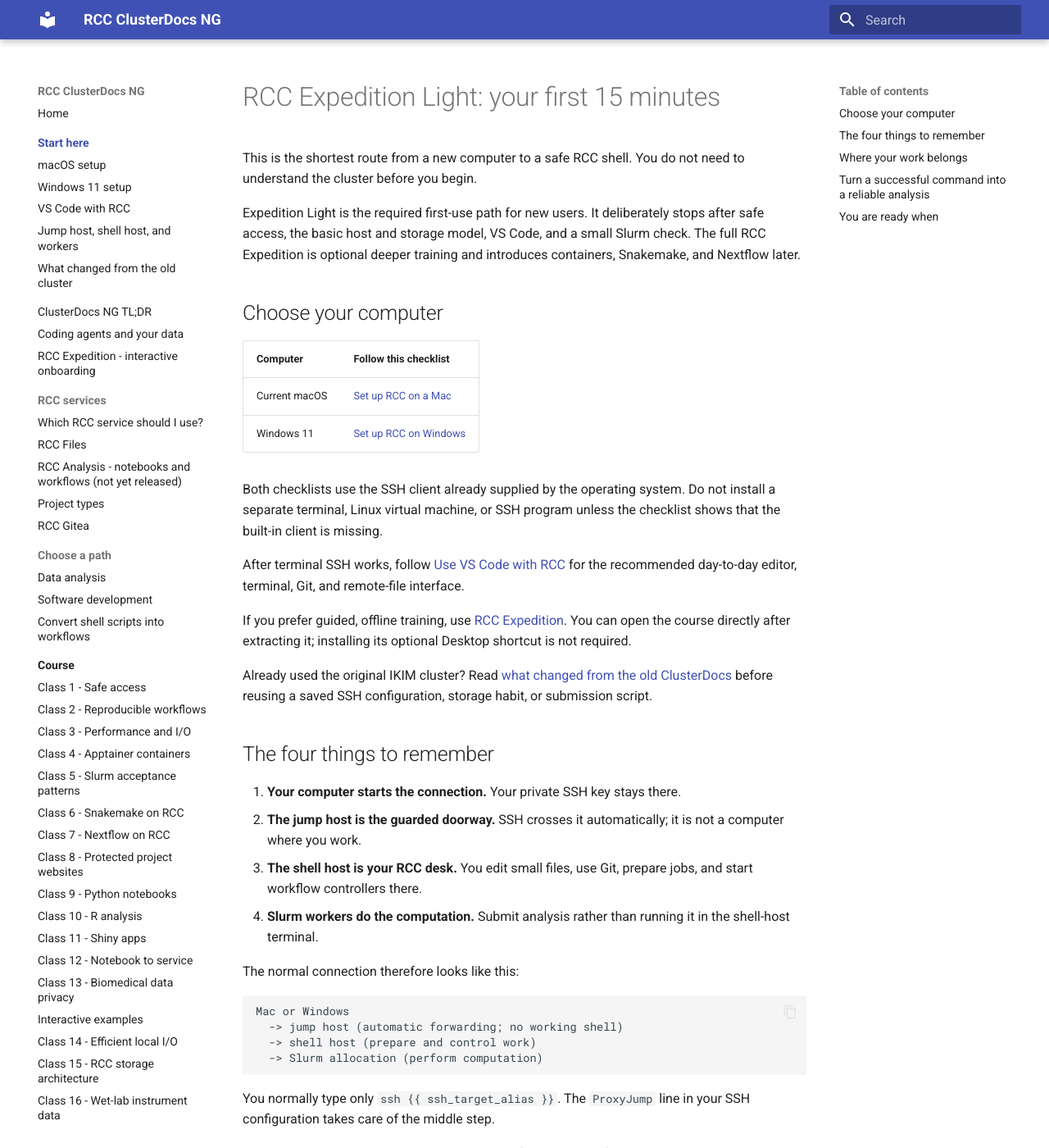
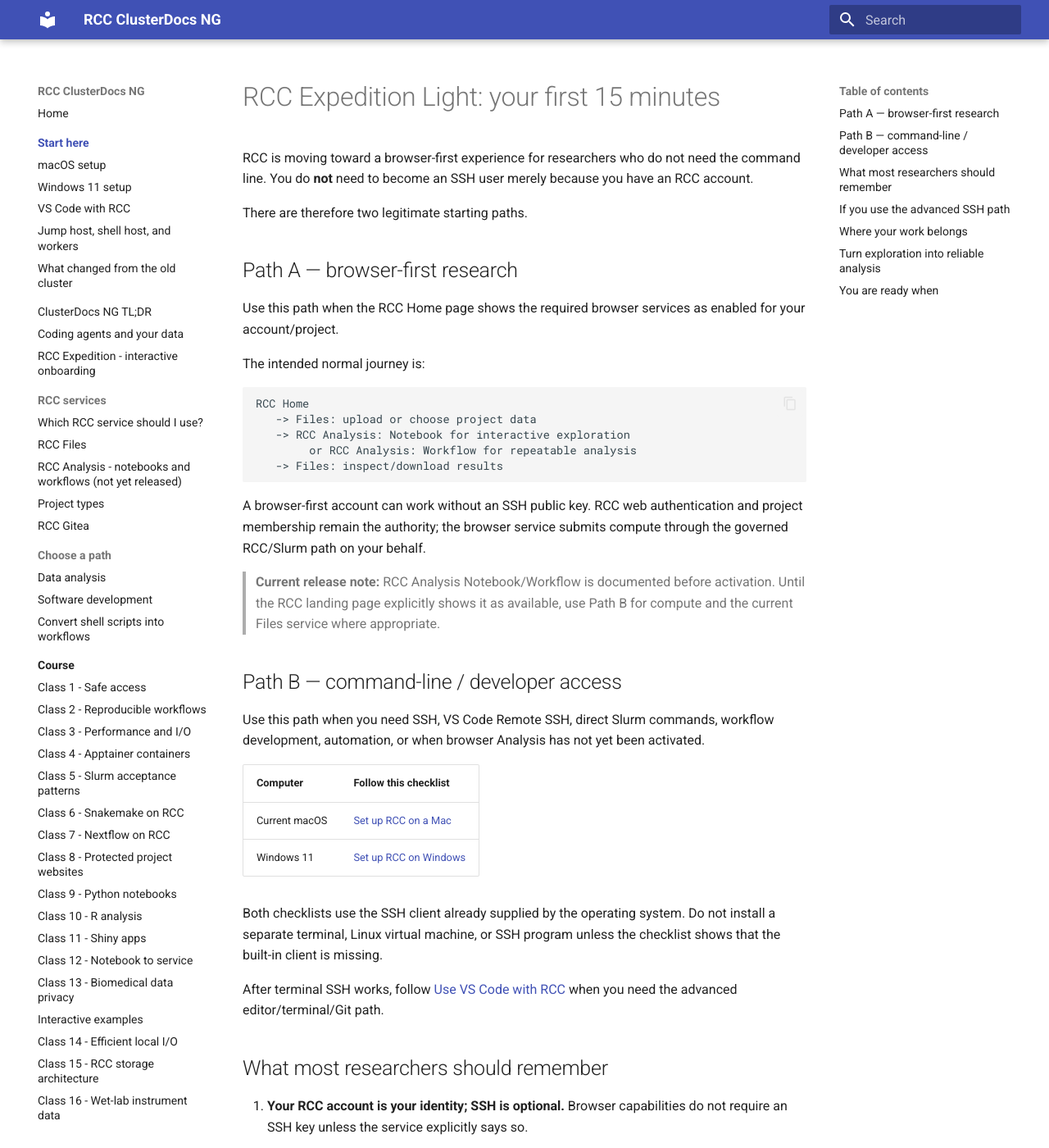
Before and after one commit to IKIM-Essen/ClusterDocs, an MkDocs documentation site: the page built from docs/getting-started/index.md, in a window 1280 px wide and 1400 px high. Shown: the whole window at 82% size. Built offline with MkDocs 1.6.1 and Material for MkDocs 9.7.7, drawn with Linux system fonts in a browser that asks for light colours; some of the changed text lies outside the part shown.

Commit message:
docs: split onboarding into browser-first and advanced SSH paths

````diff
--- a/docs/getting-started/index.md
+++ b/docs/getting-started/index.md
@@ -1,14 +1,39 @@
 # RCC Expedition Light: your first 15 minutes
 
-This is the shortest route from a new computer to a safe RCC shell. You do not
-need to understand the cluster before you begin.
+RCC is moving toward a browser-first experience for researchers who do not need
+the command line. You do **not** need to become an SSH user merely because you
+have an RCC account.
 
-Expedition Light is the required first-use path for new users. It deliberately
-stops after safe access, the basic host and storage model, VS Code, and a small
-Slurm check. The full RCC Expedition is optional deeper training and introduces
-containers, Snakemake, and Nextflow later.
+There are therefore two legitimate starting paths.
 
-## Choose your computer
+## Path A — browser-first research
+
+Use this path when the RCC Home page shows the required browser services as
+enabled for your account/project.
+
+The intended normal journey is:
+
+```text
+RCC Home
+   -> Files: upload or choose project data
+   -> RCC Analysis: Notebook for interactive exploration
+        or RCC Analysis: Workflow for repeatable analysis
+   -> Files: inspect/download results
+```
+
+A browser-first account can work without an SSH public key. RCC web
+authentication and project membership remain the authority; the browser service
+submits compute through the governed RCC/Slurm path on your behalf.
+
+> **Current release note:** RCC Analysis Notebook/Workflow is documented before
+> activation. Until the RCC landing page explicitly shows it as available, use
+> Path B for compute and the current Files service where appropriate.
+
+## Path B — command-line / developer access
+
+Use this path when you need SSH, VS Code Remote SSH, direct Slurm commands,
+workflow development, automation, or when browser Analysis has not yet been
+activated.
 
 | Computer | Follow this checklist |
 |---|---|
@@ -16,31 +41,29 @@
 | Windows 11 | [Set up RCC on Windows](windows.md) |
 
 Both checklists use the SSH client already supplied by the operating system.
-Do not install a separate terminal, Linux virtual machine, or SSH program
-unless the checklist shows that the built-in client is missing.
+Do not install a separate terminal, Linux virtual machine, or SSH program unless
+the checklist shows that the built-in client is missing.
 
-After terminal SSH works, follow [Use VS Code with RCC](vscode.md) for the
-recommended day-to-day editor, terminal, Git, and remote-file interface.
+After terminal SSH works, follow [Use VS Code with RCC](vscode.md) when you need
+the advanced editor/terminal/Git path.
 
-If you prefer guided, offline training, use
-[RCC Expedition](../rcc-expedition.md). You can open the course directly after
-extracting it; installing its optional Desktop shortcut is not required.
+## What most researchers should remember
 
-Already used the original IKIM cluster? Read
-[what changed from the old ClusterDocs](what-changed.md) before reusing a saved
-SSH configuration, storage habit, or submission script.
+1. **Your RCC account is your identity; SSH is optional.** Browser capabilities
+   do not require an SSH key unless the service explicitly says so.
+2. **Files is the browser data entry/exit surface.** Durable project inputs and
+   results belong in the project.
+3. **RCC Analysis Notebook is for exploration.** It is planned as Jupyter in a
+   bounded Slurm allocation without manual tunnels or worker selection.
+4. **RCC Analysis Workflow is for repeatable work.** Long, repeated, unattended,
+   or highly parallel analysis belongs in a governed workflow rather than an
+   oversized notebook session.
+5. **Slurm workers still do the computation.** Browser-first changes how you ask
+   for compute, not where compute runs.
 
-## The four things to remember
+## If you use the advanced SSH path
 
-1. **Your computer starts the connection.** Your private SSH key stays there.
-2. **The jump host is the guarded doorway.** SSH crosses it automatically; it
-   is not a computer where you work.
-3. **The shell host is your RCC desk.** You edit small files, use Git, prepare
-   jobs, and start workflow controllers there.
-4. **Slurm workers do the computation.** Submit analysis rather than running it
-   in the shell-host terminal.
-
-The normal connection therefore looks like this:
+The command-line connection model remains:
 
 ```text
 Mac or Windows
@@ -53,7 +76,7 @@
 your SSH configuration takes care of the middle step.
 
 [Read the jump-host and shell-host explanation](../concepts/jump-shell-compute.md)
-if you want the full mental model.
+if you need the full command-line mental model.
 
 ## Where your work belongs
 
@@ -64,31 +87,45 @@
 | Shared research data, code, and durable results | `/projects/<project>/` |
 | Temporary, high-I/O files for one job | Job-local `/local` or `$TMPDIR` |
 
+Browser users do not need to type these paths during normal work; Files and RCC
+Analysis should present authorized projects directly. The paths remain useful
+reference for developers and reproducibility documentation.
+
 Your **primary group** records your organizational home. A **project** is the
 research collaboration: it has the approved members, data, services, purpose,
 and lifecycle. Add collaborators to the project; do not move them into another
 primary group merely to share data.
 
-For a large team, use the
-[large-team project layout](../reference/users-groups-projects.md#organise-storage-for-a-large-science-team)
-rather than inventing another top-level storage path.
+## Turn exploration into reliable analysis
 
-## Turn a successful command into a reliable analysis
+Do not keep an important analysis only in notebook state or shell history.
+When interactive work becomes repeated, long-running, many-sample, or
+provenance-critical, turn it into an RCC Analysis Workflow (when released) or
+use the current [script-to-workflow guide](../paths/from-shell-scripts.md).
 
-Do not keep an important analysis only in shell history. Start with the
-[script-to-workflow guide](../paths/from-shell-scripts.md). It shows how to:
-
-- record inputs, outputs, parameters, software, and resources;
-- choose Snakemake or Nextflow;
-- turn a Conda environment declaration into a pinned Apptainer runtime;
-- run every scientific task through Slurm; and
-- test with synthetic or non-sensitive data before scaling.
+The resource rule is simple: **interactive notebooks should be modest and
+attended; repeatable/scalable work should become workflows.** Requesting more
+CPU, memory, GPU, or time is not a substitute for measuring what the analysis
+actually uses.
 
 ## You are ready when
 
+For the browser-first path:
+
+- you can sign in to RCC without an SSH key;
+- Files shows the correct project;
+- you understand Notebook versus Workflow mode;
+- you can save durable work back into the project; and
+- you know that large/repeated work should leave the notebook path.
+
+For the advanced SSH path:
+
 - terminal SSH reaches the configured RCC target;
-- VS Code reaches the same target and opens a narrow project directory;
-- you can explain why the jump host does not give you a shell;
+- VS Code reaches the same target if you use it;
 - you know which project owns the work;
 - a small Slurm test completes; and
-- repeated analysis is recorded as code rather than remembered commands.
+- repeated analysis is recorded as code/workflow rather than remembered commands.
+
+If you prefer guided, offline training, use
+[RCC Expedition](../rcc-expedition.md). Returning users from the original IKIM
+cluster should also read [what changed](what-changed.md).
````
